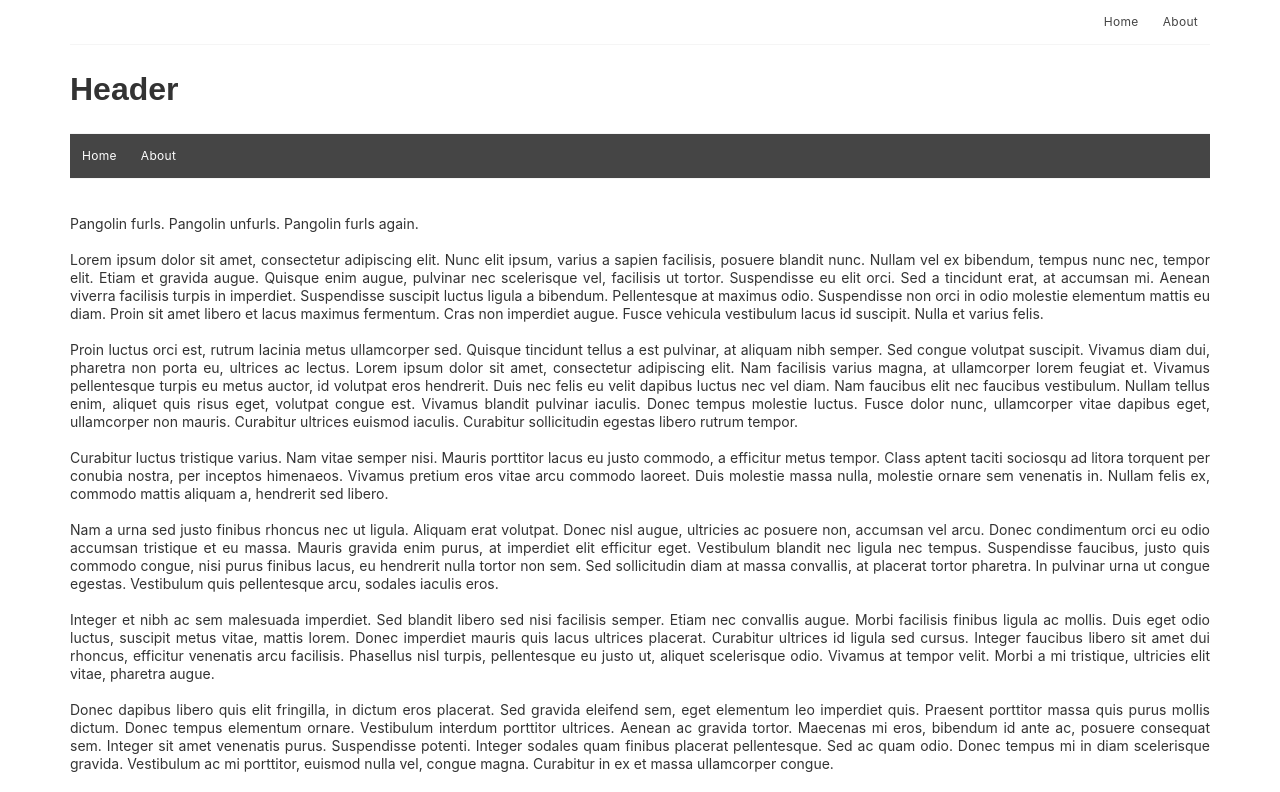
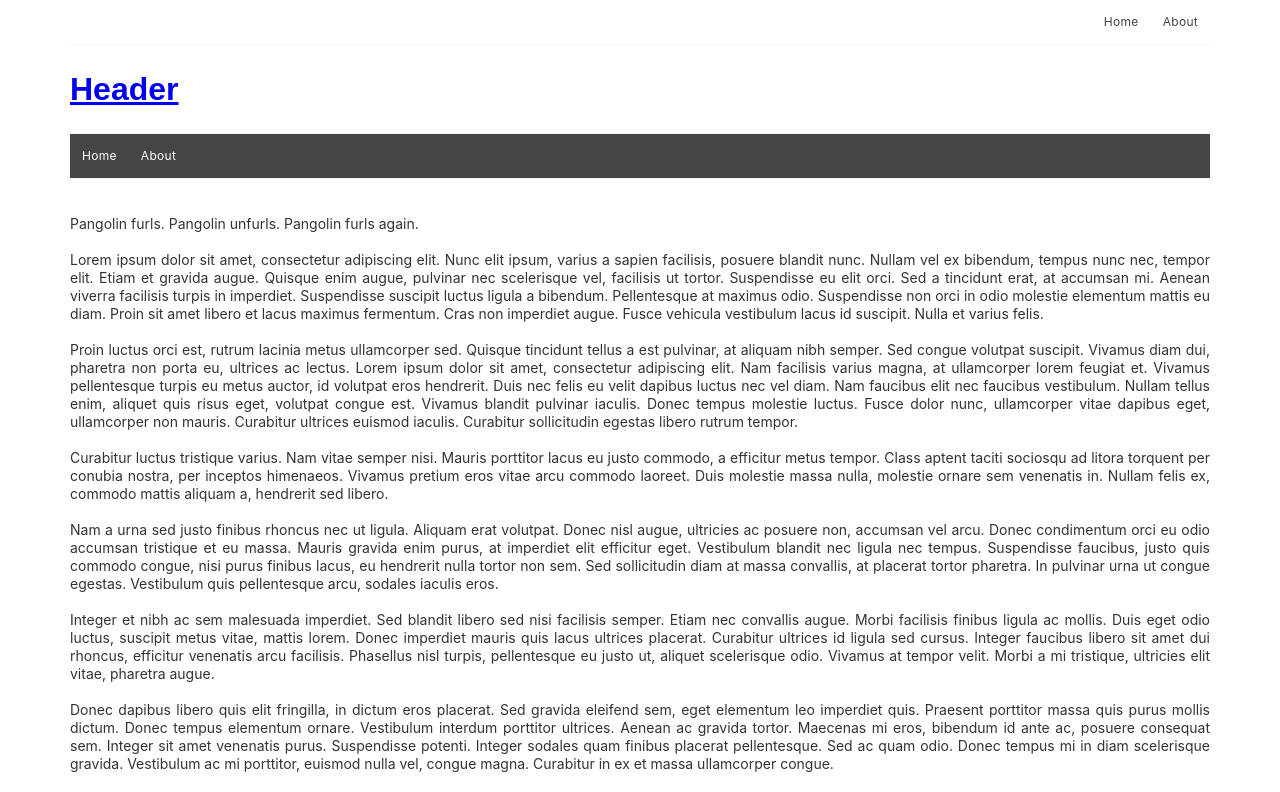
Before and after one commit to mjcampagna/pangolin-react-boilerplate, a React app: page / in a window 1280 px wide. Shown: the top 792 px of the page. Built offline with nearby package versions, Linux system fonts and the light colour scheme.

Commit message:
Link the Header component back to Home

```diff
--- a/src/components/Header.jsx
+++ b/src/components/Header.jsx
@@ -1,7 +1,10 @@
 import React from 'react';
+import { Link } from 'react-router-dom';
 
 export default function Header(props) {
 	return (
-		<h1>Header</h1>
+		<Link to="/">
+			<h1>Header</h1>
+		</Link>
 	);
 }
```
Also changed, not shown: 1 other file (tests, documents, lock files or other folders).
